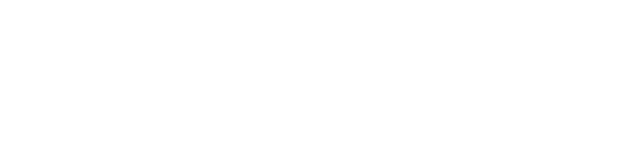
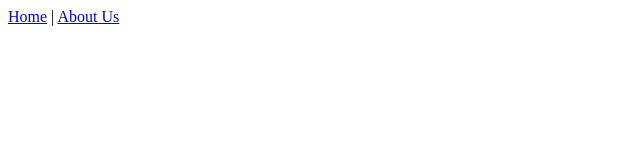
Before and after one commit to chrissy-parteee/mushrose-website, a plain HTML site: page home.html in a window 1280 px wide. Shown: the whole page, without its empty margins (0-640 px from the left). Drawn offline with Linux system fonts and the light colour scheme.

Commit message:
created about us page and my individual page

```diff
--- a/home.html
+++ b/home.html
@@ -6,6 +6,9 @@
     <title>Mushrose Studio</title>
 </head>
 <body>
-
+    <nav>
+        <a href="home.html">Home</a> |
+        <a href="about.html">About Us</a>
+    </nav>
 </body>
 </html>
```
Also changed, not shown: Mya.html (added), about.html (added).
